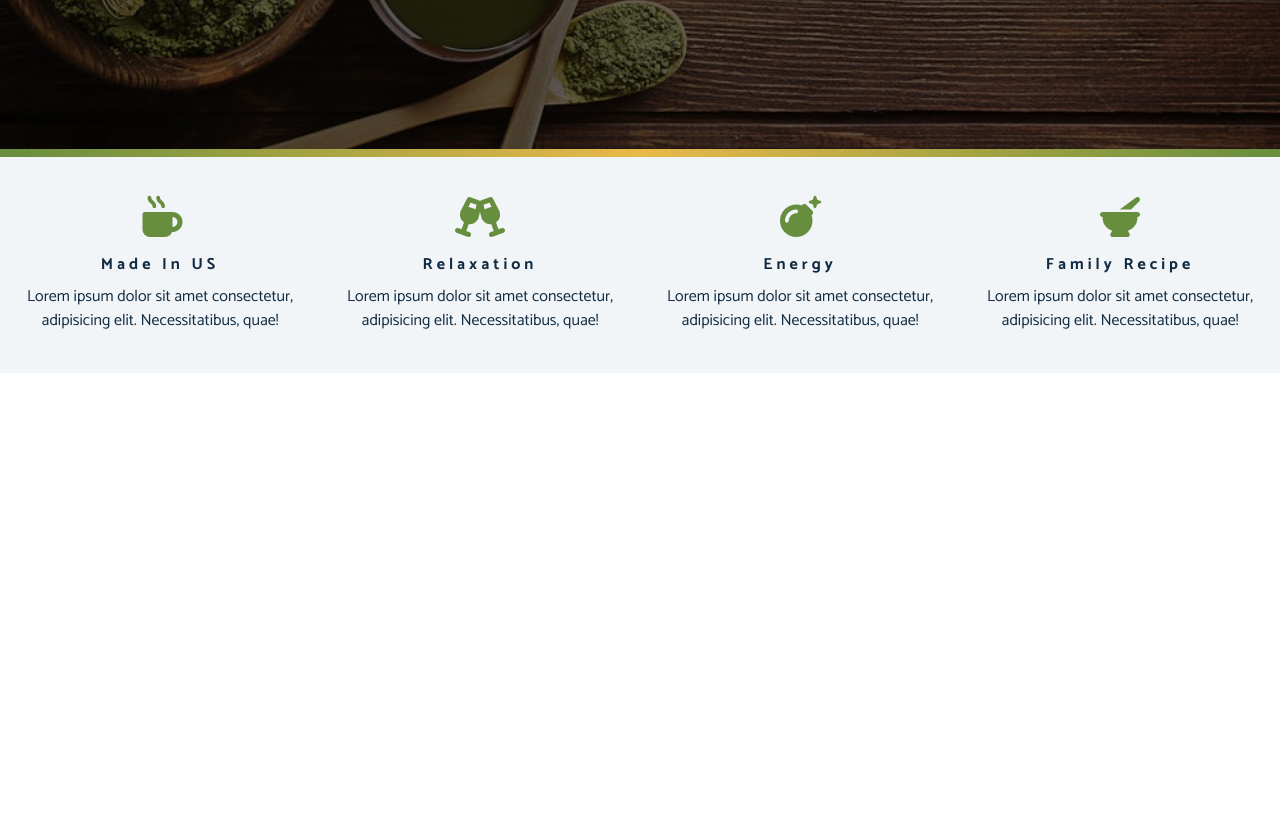
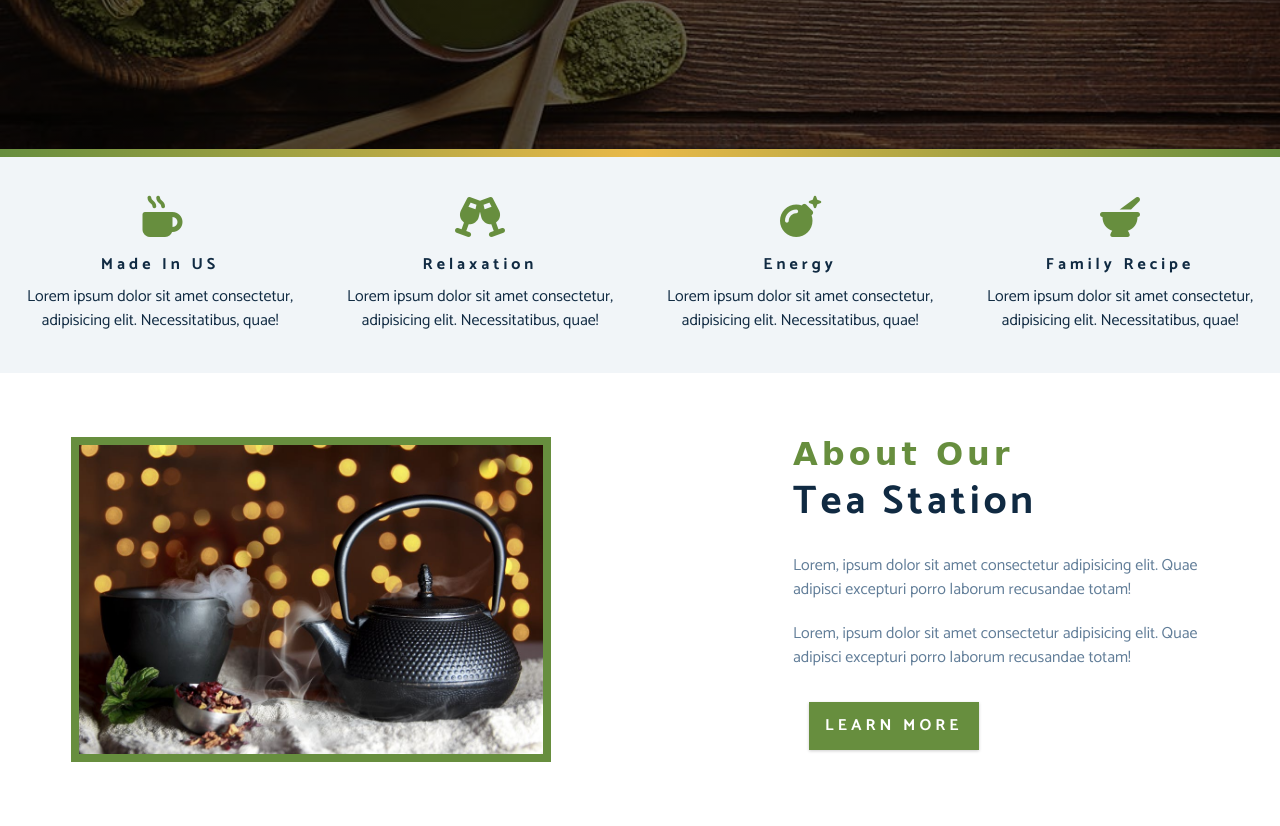
Before and after one commit to Redi-Shehu/html-css---Tea-station, a plain HTML site: page index.html in a window 1280 px wide. Shown: the part 651-1477 px from the top of the page. Before the commit the page ends 1024 px from the top, so only its background shows below. Drawn offline with Linux system fonts and the light colour scheme; a web font is replaced by a local one.

Commit message:
About section added

```diff
--- a/index.html
+++ b/index.html
@@ -75,6 +75,29 @@
       </article>
     </section>
     <!-- --------------about section-------------- -->
-    <section class="about"></section>
+    <section>
+      <div class="section-center about">
+        <!-- img -->
+        <figure class="about-img-container">
+          <img src="./images/about-bcg.jpeg" alt="" />
+        </figure>
+        <!-- info -->
+        <article class="about-info">
+          <div class="section-title">
+            <h3>about our</h3>
+            <h2>tea Station</h2>
+          </div>
+          <p class="about-text">
+            Lorem, ipsum dolor sit amet consectetur adipisicing elit. Quae
+            adipisci excepturi porro laborum recusandae totam!
+          </p>
+          <p class="about-text">
+            Lorem, ipsum dolor sit amet consectetur adipisicing elit. Quae
+            adipisci excepturi porro laborum recusandae totam!
+          </p>
+          <a href="about.html" class="btn">learn more</a>
+        </article>
+      </div>
+    </section>
   </body>
 </html>
--- a/style.css
+++ b/style.css
@@ -44,6 +44,25 @@
 .btn:hover {
   color: var(--clr-primary);
   background-color: var(--clr-primary-light);
+}
+.section-center {
+  width: 85vw;
+  max-width: 1170px;
+  padding: 4rem 0;
+  margin: 0 auto;
+}
+.section-title h3 {
+  font-family: var(--font-secondary);
+  color: var(--clr-primary);
+}
+.section-title {
+  margin-bottom: 2rem;
+}
+@media screen and (min-width: 992px) {
+  .section-center {
+    width: 95vw;
+    padding: 4rem 1rem;
+  }
 }
 /* global styles */
 body {
@@ -194,3 +213,38 @@ p {
   }
 }
 /* ---------------------About--------------------- */
+.about {
+  display: flex;
+  flex-wrap: wrap;
+  align-items: center;
+  justify-content: center;
+  gap: 1rem;
+}
+.about-img-container {
+  max-width: 30rem;
+  background: var(--clr-primary);
+  border: 0.5rem solid var(--clr-primary);
+  overflow: hidden;
+}
+.about-img-container:hover img {
+  transform: scale(1.1);
+  opacity: 0.5;
+  transition: var(--transition);
+}
+.about-info {
+  text-align: center;
+}
+
+.about-text {
+  max-width: 26rem;
+  color: var(--clr-grey-5);
+}
+@media screen and (min-width: 992px) {
+  .about {
+    justify-content: space-between;
+  }
+  .about-info {
+    text-align: left;
+  }
+}
+/* ---------------------About--------------------- */
```
